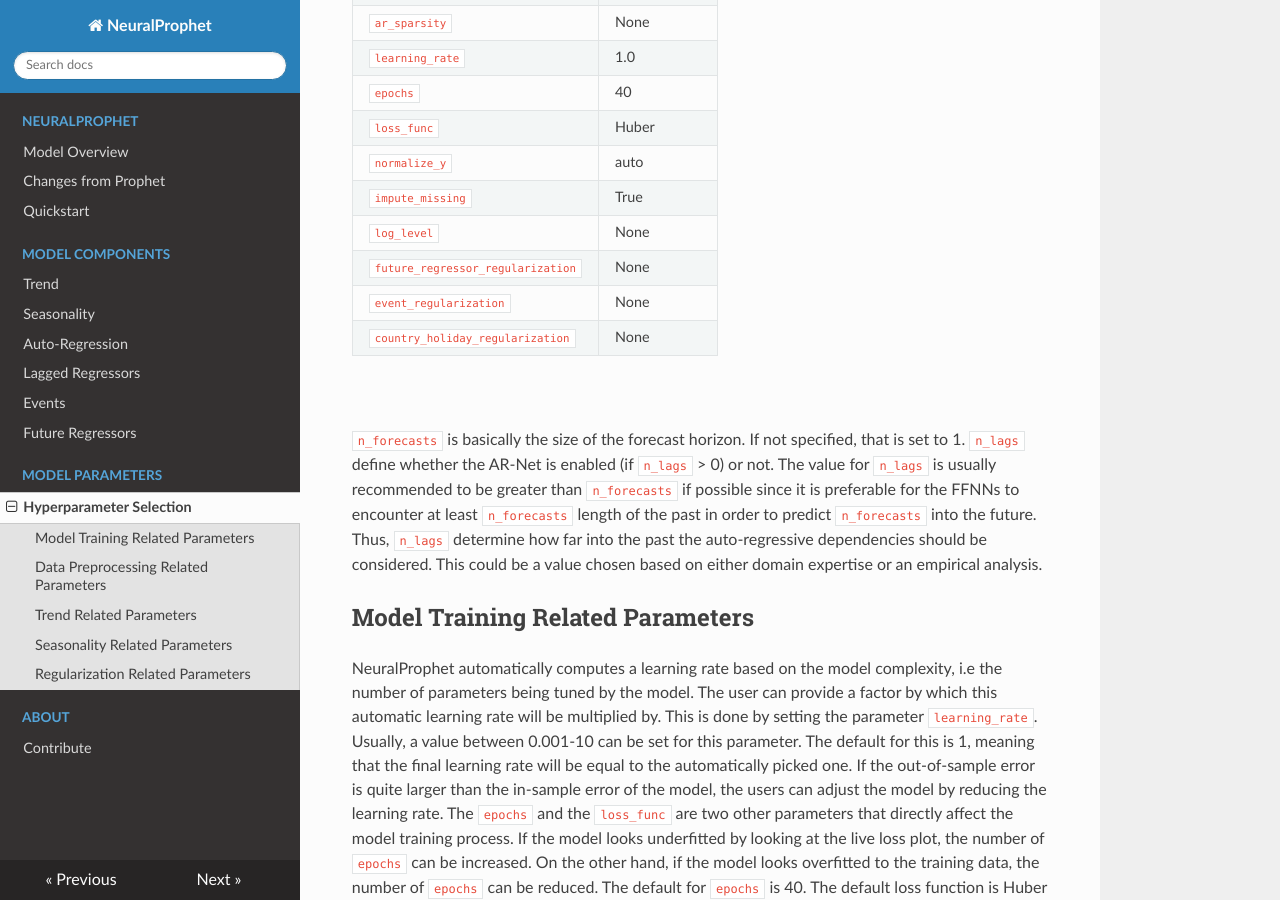
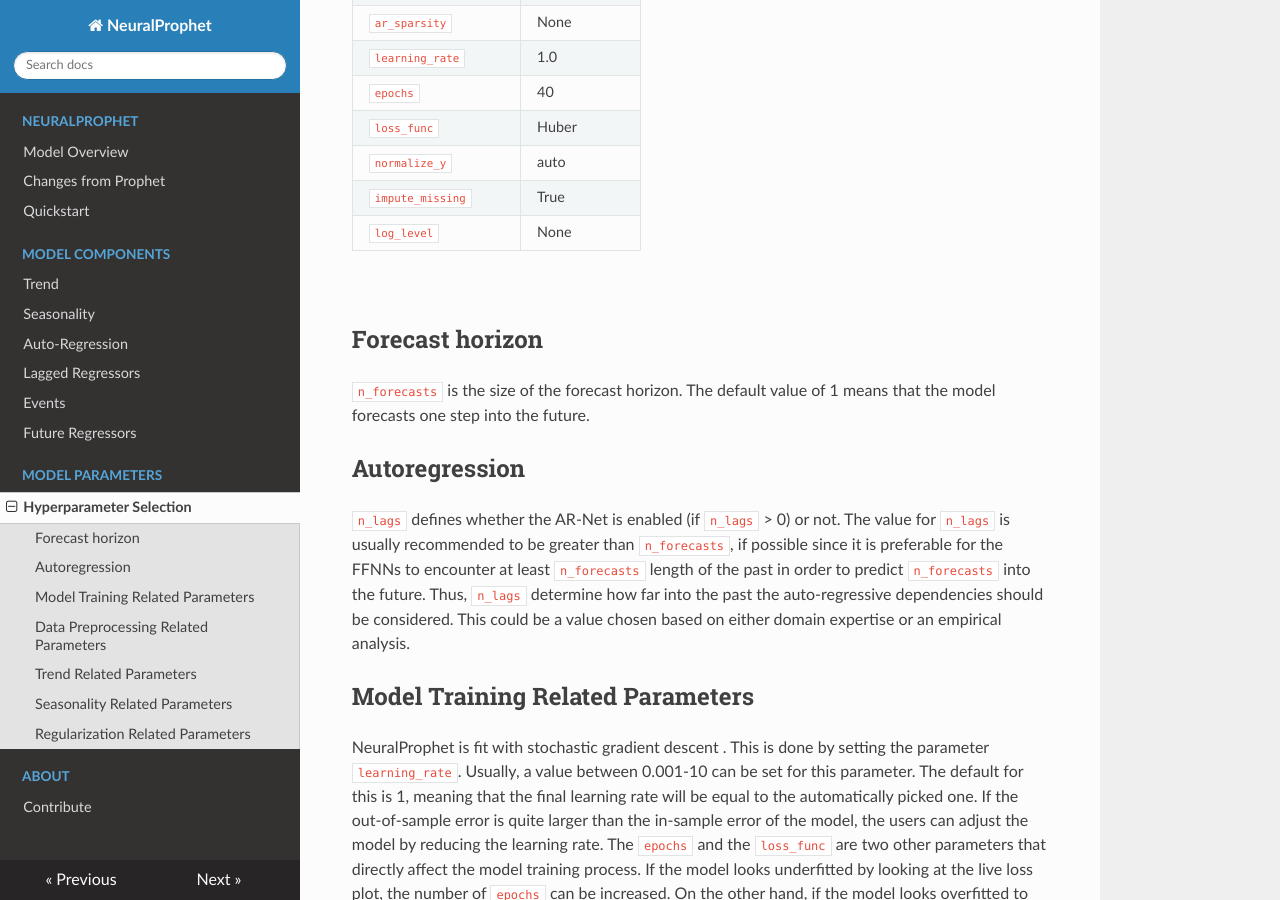
Before and after one commit to ourownstory/neural_prophet, an MkDocs documentation site: the page built from docs/hyperparameter-selection.md, in a window 1280 px wide and 900 px high, scrolled down 787 px. Built offline with MkDocs 1.6.1, drawn with Linux system fonts in a browser that asks for light colours; nearby versions of some CDN libraries.

Commit message:
updates to hyperparmas

```diff
--- a/docs/hyperparameter-selection.md
+++ b/docs/hyperparameter-selection.md
@@ -28,25 +28,23 @@
 | `normalize_y`   | auto |
 | `impute_missing`   | True |
 | `log_level`   | None |
-| `future_regressor_regularization`   | None |
-| `event_regularization`   | None |
-| `country_holiday_regularization`   | None |
 
 <br />
 
+## Forecast horizon
+`n_forecasts` is the size of the forecast horizon.
+The default value of 1 means that the model forecasts one step into the future.
 
-`n_forecasts` is basically the size of the forecast horizon. If not specified,
-that is set to 1. `n_lags` define whether the AR-Net is enabled (if `n_lags` > 0) or not.
-The value for `n_lags` is usually recommended to be greater than `n_forecasts` if possible
+## Autoregression
+`n_lags` defines whether the AR-Net is enabled (if `n_lags` > 0) or not.
+The value for `n_lags` is usually recommended to be greater than `n_forecasts`, if possible
 since it is preferable for the FFNNs to encounter at least `n_forecasts` length of the past
 in order to predict `n_forecasts` into the future. Thus, `n_lags` determine how far into the
 past the auto-regressive dependencies should be considered. This could be a value chosen based
 on either domain expertise or an empirical analysis.
 
 ## Model Training Related Parameters
-NeuralProphet automatically computes a learning rate based on the model complexity, i.e the number of
-parameters being tuned by the model. The user can provide a factor by which this automatic learning rate
-will be multiplied by. This is done by setting the parameter `learning_rate`. Usually, a value between 0.001-10 can
+NeuralProphet is fit with stochastic gradient descent . This is done by setting the parameter `learning_rate`. Usually, a value between 0.001-10 can
 be set for this parameter. The default for this is 1, meaning that the final learning rate will be equal to the
 automatically picked one. If the out-of-sample error is quite larger than the in-sample error of the model,
 the users can adjust the model by reducing the learning rate. The `epochs` and the `loss_func` are two other parameters
```
